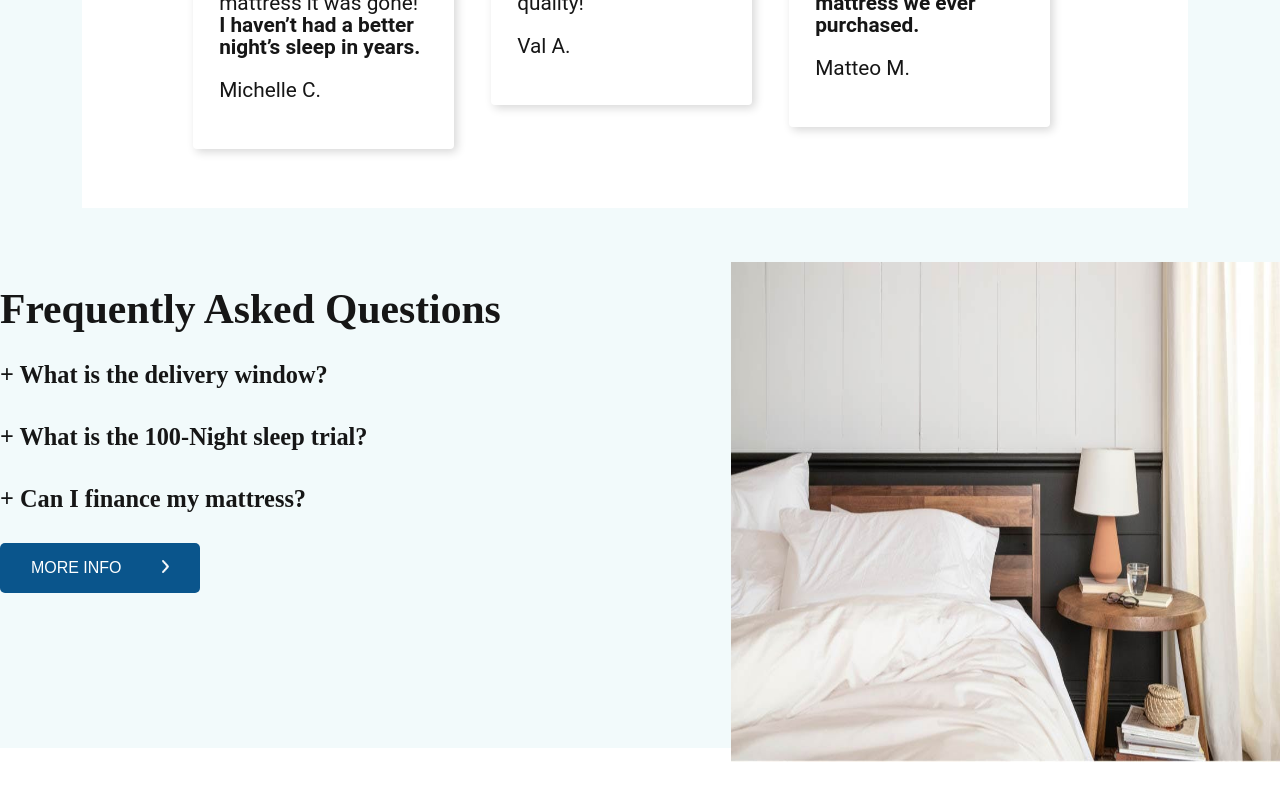
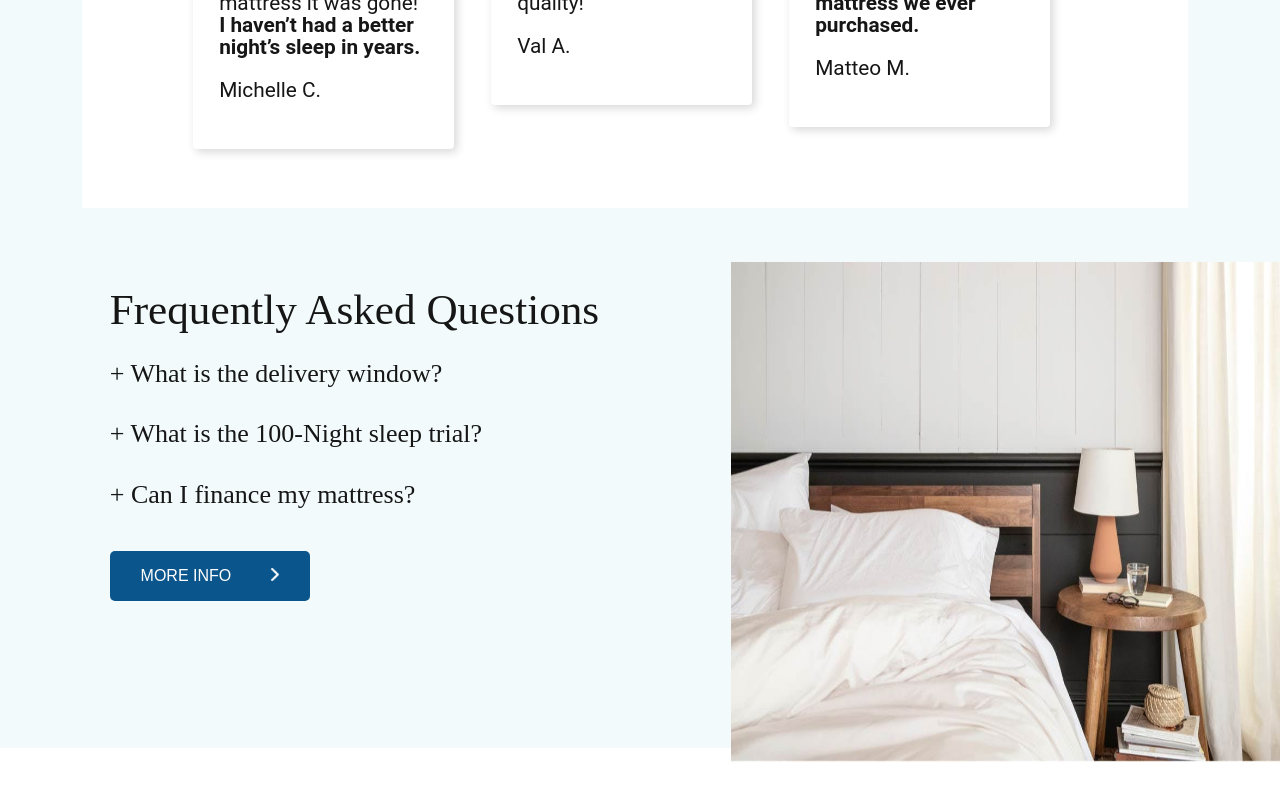
Before and after one commit to oliverfeher/takehome, a React (Create React App) app: page / in a window 1280 px wide. Shown: the part 739-1539 px from the top of the page. Built offline with nearby package versions, Linux system fonts and the light colour scheme.

Commit message:
added faq container margins and fonts

```diff
--- a/src/Components/FrequentlyAskedQuestions/FrequentlyAskedQuestions.jsx
+++ b/src/Components/FrequentlyAskedQuestions/FrequentlyAskedQuestions.jsx
@@ -21,8 +21,8 @@ const FrequentlyAskedQuestions = () => {
 
                     {frequentlyAskedData.questions.map((question, index) =>
                         <div key={index}>
-                            { question.answer ? <h3 onClick={() => toggleAnswer(index)}>+ {question.question}</h3> : null }
-                            { showAnswer[index] ?  <p>{question.answer}</p> : null}
+                            { question.answer ? <h3 onClick={() => toggleAnswer(index)}>+  {question.question}</h3> : null }
+                            { showAnswer[index] ?  <p className="faq-answer"> {question.answer}</p> : null}
                         </div>
                     )}
 
--- a/src/Components/FrequentlyAskedQuestions/frequently-asked-questions.css
+++ b/src/Components/FrequentlyAskedQuestions/frequently-asked-questions.css
@@ -21,20 +21,33 @@
     grid-column: 1 / 5;
     height: 100%;
     width: 100%;
-    font: var(--unnamed-font-style-normal) normal var(--unnamed-font-weight-normal) 1.3rem/var(--unnamed-line-spacing-38) var(--unnamed-font-family-mr-eaves-xl-san-ot);
     color: var(--unnamed-color-161616);
-    align-items: center;
-    text-align: left;
+}
+.faq-container h1 {
+    font: var(--unnamed-font-style-normal) normal var(--unnamed-font-weight-normal) 2.7rem/var(--unnamed-line-spacing-38) var(--unnamed-font-family-mr-eaves-xl-san-ot);
+}
+.faq-container h3 {
+    font: var(--unnamed-font-style-normal) normal var(--unnamed-font-weight-normal) var(--unnamed-font-size-26)/var(--unnamed-line-spacing-31) var(--unnamed-font-family-mr-eaves-xl-san-ot);
+    margin: 5% 0 2% 0;
 }
 .faq-questions {
+    text-align: left;
+    margin: 0 5% 0 15%;
+    padding: 0;
     cursor: pointer;
 }
 
+.faq-answer {
+    margin: 0;
+    padding: 0 5% 0 3%;
+    font: var(--unnamed-font-style-normal) normal 1.3rem/var(--unnamed-line-spacing-22) var(--unnamed-font-family-roboto);
+}
+
 .info-btn button{
+    margin: 5% 0 0 0;
     height: 50px;
     width: 200px;
     color: var(--unnamed-color-ffffff);
-    text-align: left;
     background: var(--ma-blue-rgb) 0% 0% no-repeat padding-box;
     border: none;
     border-radius: 5px;
```
Lines whose indentation alone changed are shown as unchanged.
